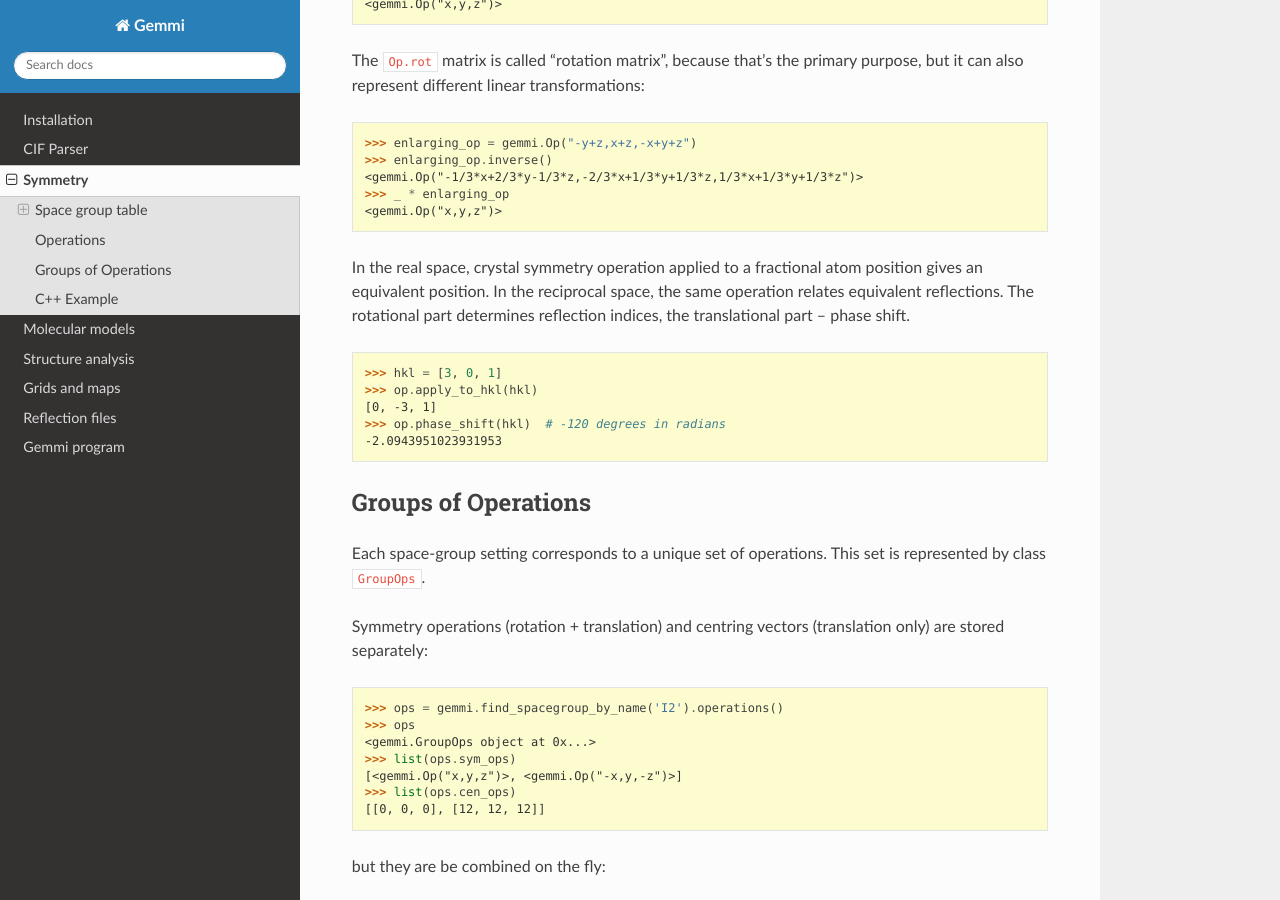
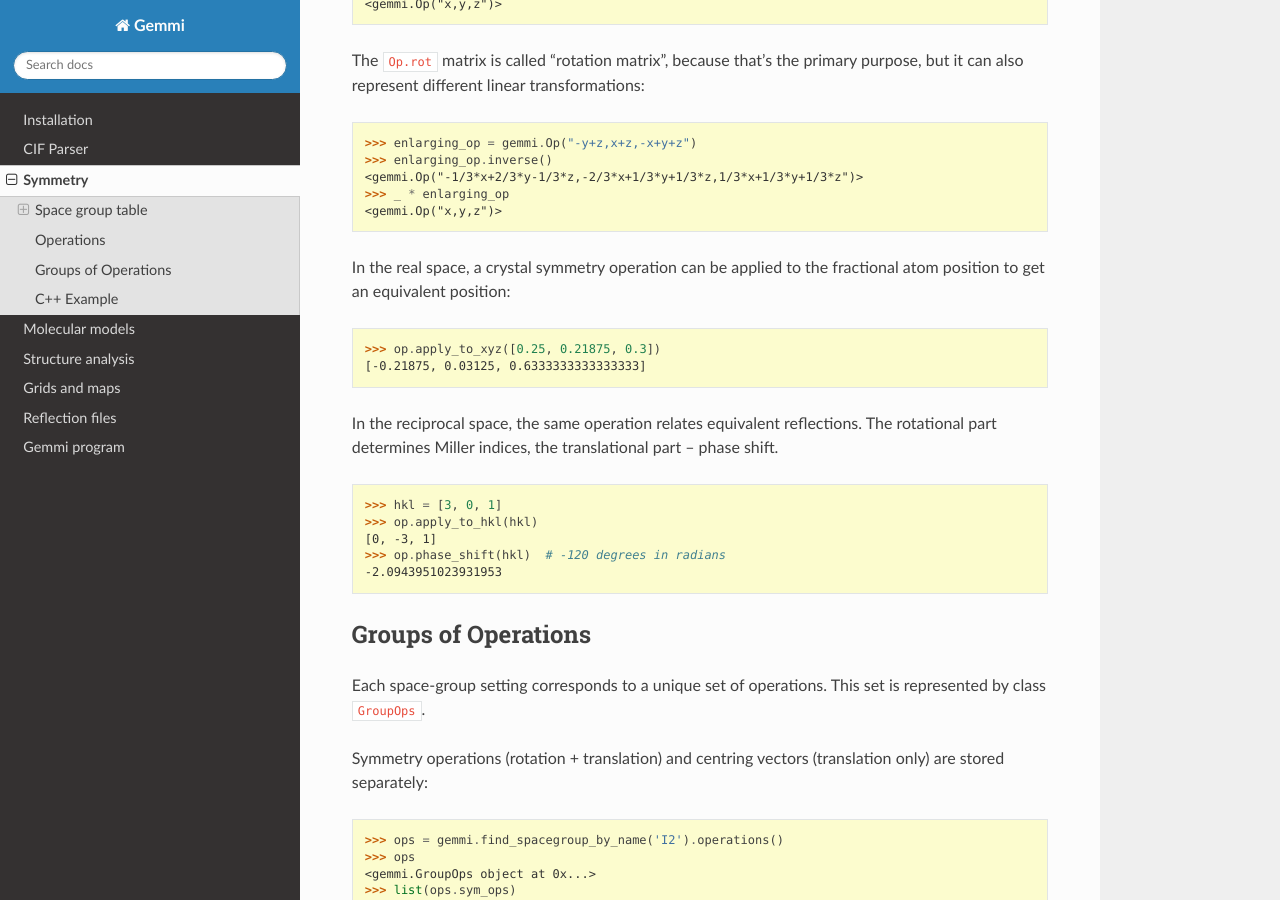
Before and after one commit to project-gemmi/gemmi, a Sphinx documentation site: the page built from docs/sym.rst, in a window 1280 px wide and 900 px high, scrolled down 5668 px. Built offline with Sphinx 7.4.7 and the Read the Docs theme 2.0.0, drawn with Linux system fonts in a browser that asks for light colours.

Commit message:
add Op::apply_to_xyz()

```diff
--- a/docs/sym.rst
+++ b/docs/sym.rst
@@ -346,10 +346,17 @@ purpose, but it can also represent different linear transformations:
     >>> _ * enlarging_op
     <gemmi.Op("x,y,z")>
 
-In the real space, crystal symmetry operation applied to a fractional atom
-position gives an equivalent position.
+In the real space, a crystal symmetry operation can be applied
+to the fractional atom position to get an equivalent position:
+
+.. doctest::
+
+    >>> op.apply_to_xyz([0.25, 0.21875, 0.3])
+    [-0.21875, 0.03125, 0.6333333333333333]
+
+
 In the reciprocal space, the same operation relates equivalent reflections.
-The rotational part determines reflection indices,
+The rotational part determines Miller indices,
 the translational part -- phase shift.
 
 .. doctest::
```
Also changed, not shown: 2 other files.
